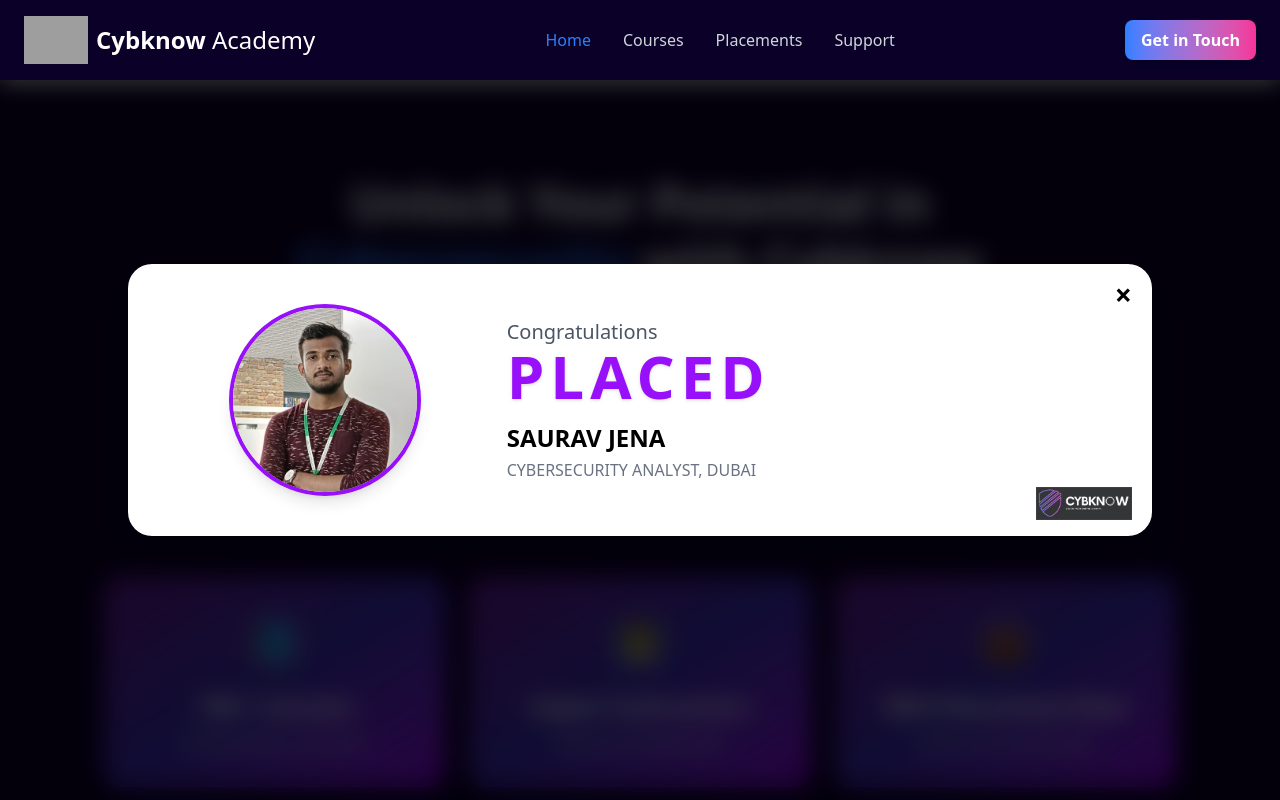
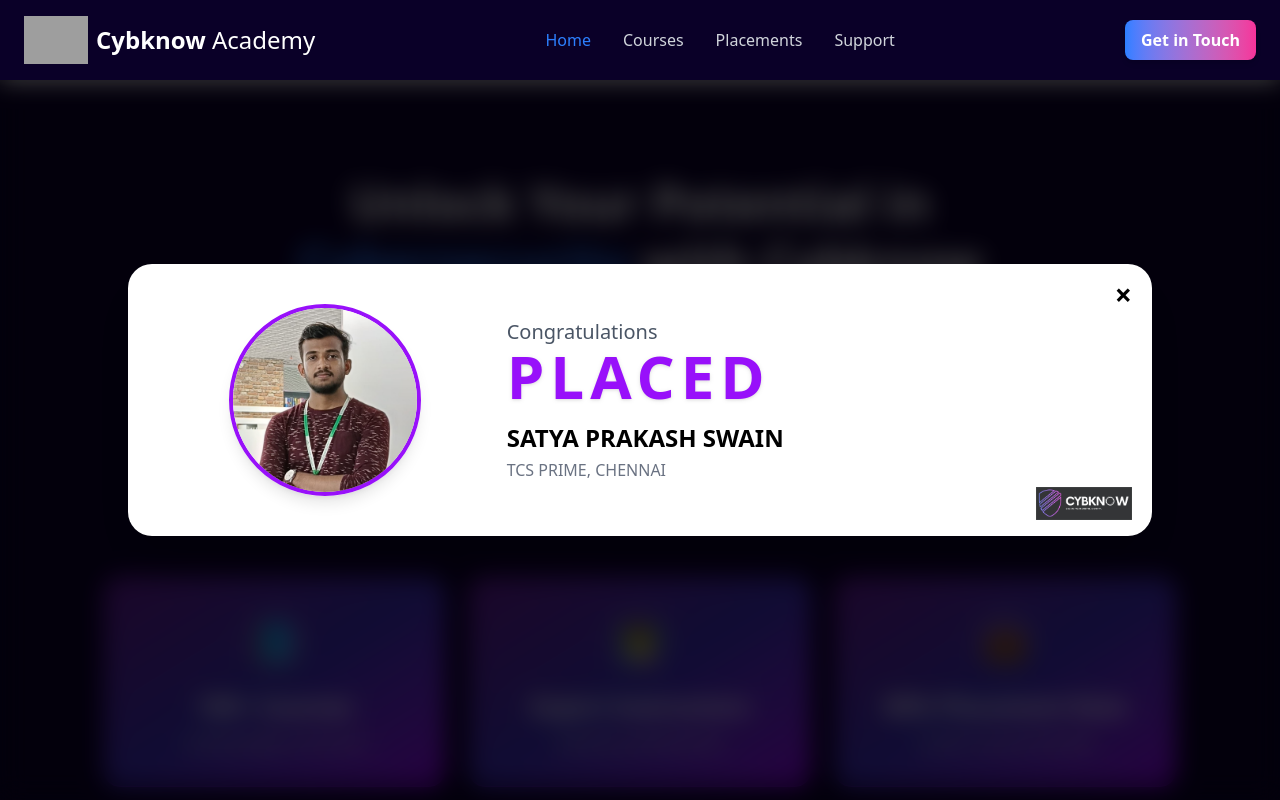
Before and after one commit to student-kiitcollege/Cybknow-Academy, a React (Vite) app in the folder Client/: page / in a window 1280 px wide. Shown: the top 800 px of the page. Built offline with nearby package versions, Linux system fonts and the light colour scheme; grey boxes are pictures that could not be loaded.

Commit message:
Updated Code

```diff
--- a/Client/src/components/Popup.jsx
+++ b/Client/src/components/Popup.jsx
@@ -39,10 +39,10 @@
             PLACED
           </h1>
           <h2 className="mt-3 sm:mt-4 text-xl sm:text-2xl font-semibold text-black">
-            SAURAV JENA
+            SATYA PRAKASH SWAIN
           </h2>
           <p className="text-sm sm:text-base text-gray-500 mt-1">
-            CYBERSECURITY ANALYST, DUBAI
+            TCS PRIME, CHENNAI
           </p>
         </div>
 
```
Also changed, not shown: Client/src/assets/icon.jpg (renamed from Client/public/icon.jpg).
